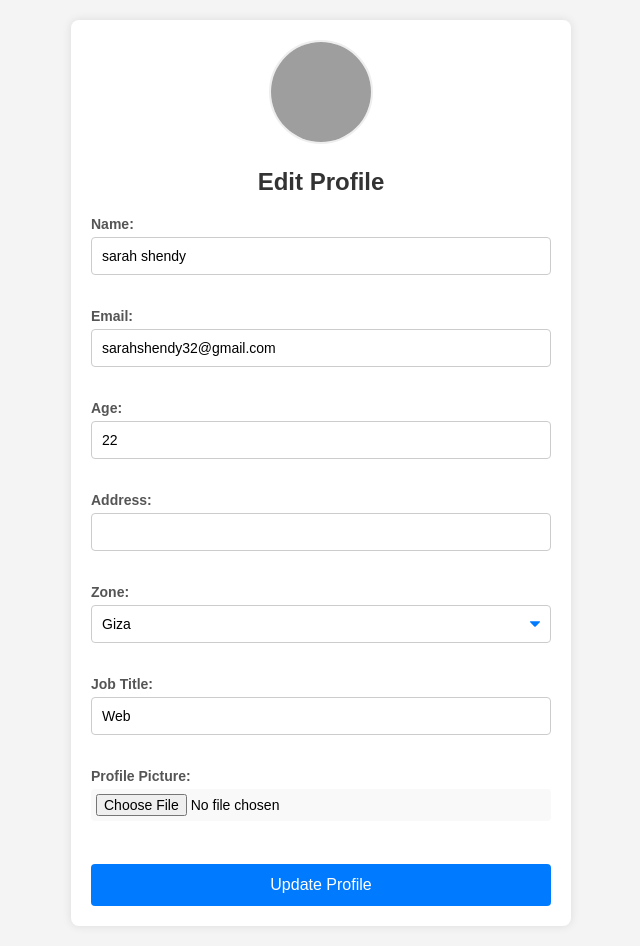
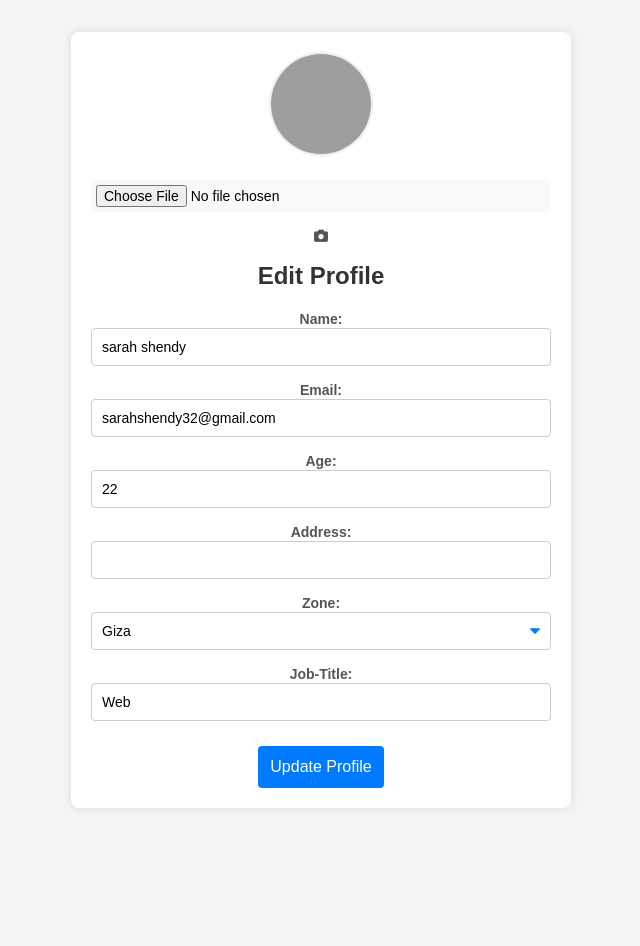
Before and after one commit to Sarahshendyy/WorkSphere, a PHP site: page /phpmailer/edit_profile.php in a window 1280 px wide. Shown: the whole page, without its empty margins (319-959 px from the left). After the commit the page ends 788 px from the top, so only its background shows below. Run offline with PHP 8.4, Linux system fonts and the light colour scheme; a user stored in the database is signed in; data comes from the database, SQL or seed files in the repository; grey boxes are pictures that could not be loaded.

Commit message:
Add files via upload

```diff
--- a/edit_profile.php
+++ b/edit_profile.php
@@ -65,30 +65,42 @@ if (isset($_POST['update'])) {
     <meta charset="UTF-8">
     <meta name="viewport" content="width=device-width, initial-scale=1.0">
     <link rel="stylesheet" href="./css/edit_profile.css">
+    <link rel="stylesheet" href="https://cdnjs.cloudflare.com/ajax/libs/font-awesome/6.0.0-beta3/css/all.min.css">
     <title>Edit Profile</title>
 </head>
 <body>
-    <div class="container">
+<div class="container">
         <div class="profile">
-            <div class="profile-pic">
-                <img src="img/<?php echo $fetch['image']; ?>" alt="Profile Picture">
-            </div>
+            <!-- Form starts BEFORE the profile picture section if pic is part of the form -->
+            <form action="edit_profile.php" method="post" enctype="multipart/form-data">
+                <div class="profile-pic-container">
+                    <div class="profile-pic">
+                        <!-- Give the image an ID for the preview -->
+                        <img src="./img/<?php echo $fetch['image']; ?>" alt="Profile Picture" id="profile-pic-preview">
+                    </div>
+                    <!-- Hidden File Input -->
+                    <input type="file" name="image" id="profile-image-input" accept="image/png, image/jpeg, image/gif">
+                    <!-- Clickable Camera Icon Label -->
+                    <label for="profile-image-input" name="image" class="camera-icon-label" title="Change profile picture">
+                        <i class="fas fa-camera"></i>
+                    </label>
+                </div>
             <div class="profile-info">
                 <h1>Edit Profile</h1>
                 <form action="" method="post" enctype="multipart/form-data">
-                    <label for="name">Name:</label>
+                    <label class="labels" for="name">Name:</label>
                     <input type="text" name="name" id="name" value="<?php echo $fetch['name']; ?>" required>
                     <br>
-                    <label for="email">Email:</label>
+                    <label class="labels" for="email">Email:</label>
                     <input type="email" name="email" id="email" value="<?php echo $fetch['email']; ?>" required>
                     <br>
-                    <label for="age">Age:</label>
+                    <label class="labels" for="age">Age:</label>
                     <input type="number" name="age" id="age" value="<?php echo !empty($fetch['age']) ? $fetch['age'] : ''; ?>">
                     <br>
-                    <label for="address">Address:</label>
+                    <label class="labels" for="address">Address:</label>
                     <input type="text" name="address" id="address" value="<?php echo !empty($fetch['address']) ? $fetch['address'] : ''; ?>">
                     <br>
-                    <label for="zone_id">Zone:</label>
+                    <label  class="labels" for="zone_id">Zone:</label>
                     <select name="zone_id" id="zone_id" required>
                         <?php foreach ($zones as $zone){ ?>
                             <option value="<?php echo $zone['zone_id']; ?>"
@@ -99,11 +111,11 @@ if (isset($_POST['update'])) {
                     </select>
                     <br>
 
-                    <label for="job_title">Job Title:</label>
+                    <label class="labels" for="job-title">Job-Title:</label>
                     <input type="text" name="job_title" id="job_title" value="<?php echo !empty($fetch['job_title']) ? $fetch['job_title'] : ''; ?>">
-                    <br>
+                    <!-- <br>
                     <label for="image">Profile Picture:</label>
-                    <input type="file" name="image" id="image">
+                    <input type="file" name="image" id="image"> -->
                     <br>
 
                     <input type="submit" name="update" value="Update Profile">
```
